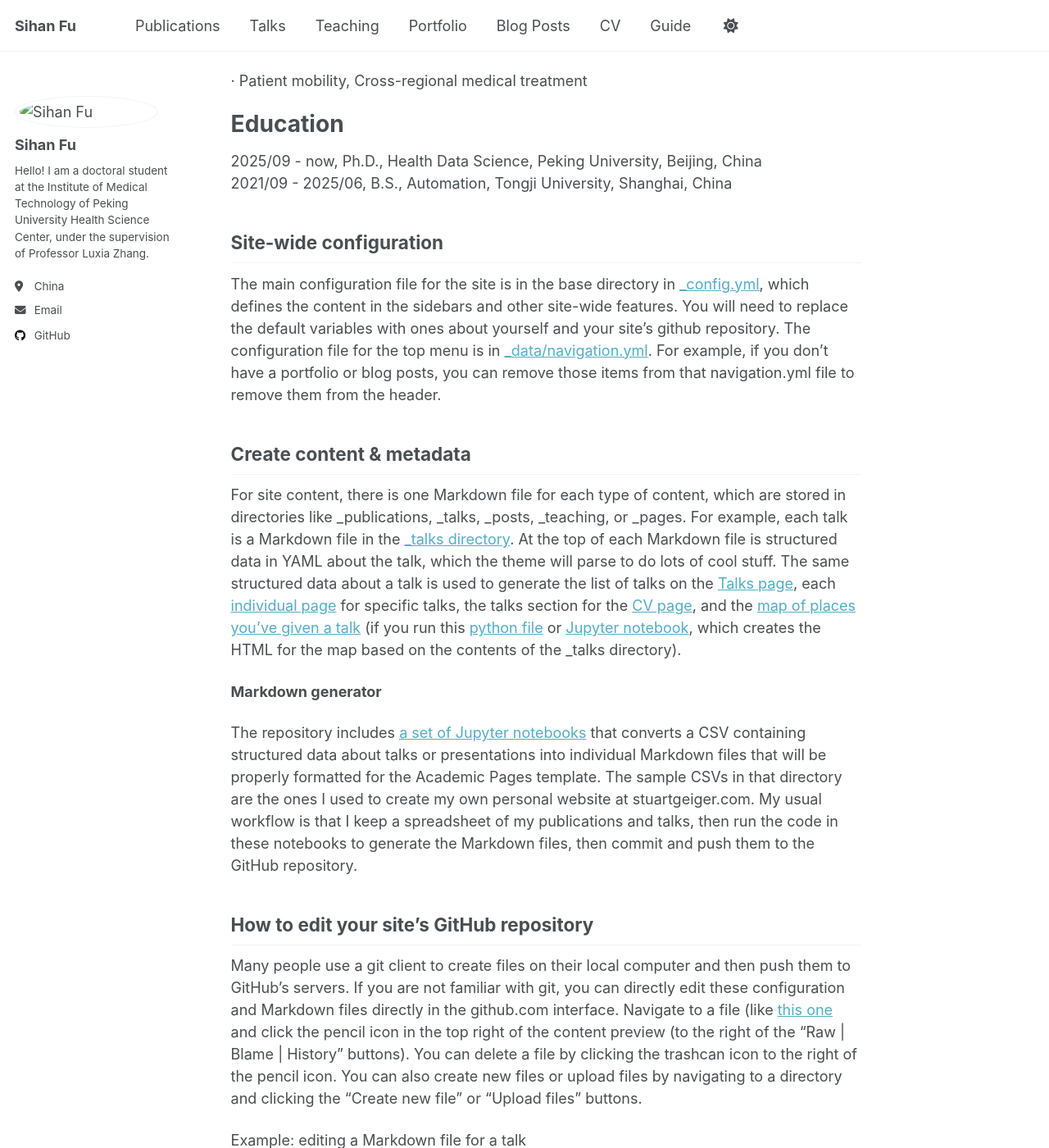
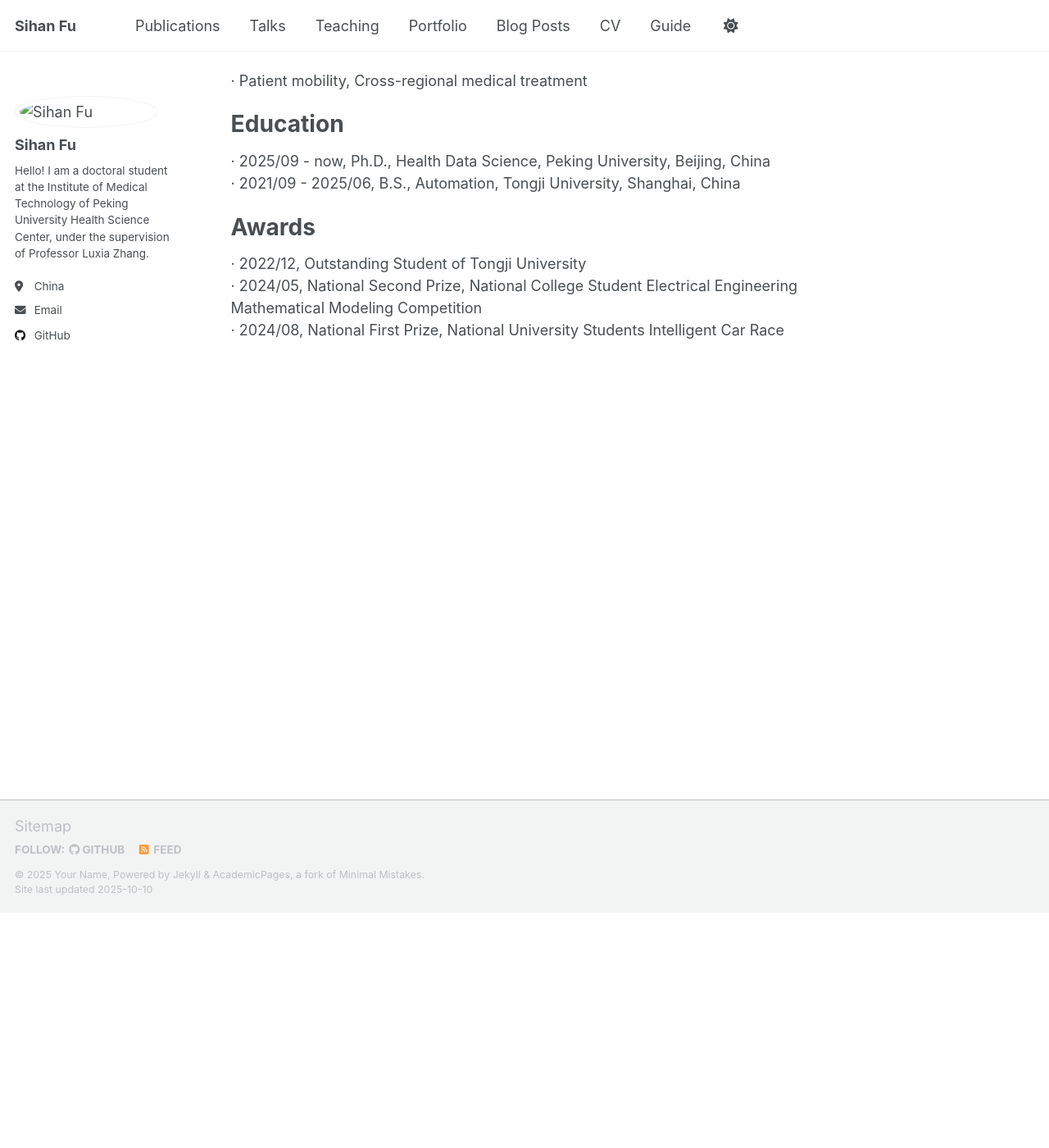
Before and after one commit to FuSihan1/FuSihan1.github.io, a Jekyll site: the page built from _pages/about.md, in a window 1280 px wide and 1400 px high, scrolled down 287 px. Shown: the whole window at 82% size. Built offline with Jekyll 4.4.1, drawn with Linux system fonts in a browser that asks for light colours; a script that is not in the unit is left out; some of the changed text lies outside the part shown.

Commit message:
Update about.md

```diff
--- a/_pages/about.md
+++ b/_pages/about.md
@@ -19,29 +19,11 @@ Reasearch Insterests
 
 Education
 ======
-2025/09 - now, Ph.D., Health Data Science, Peking University, Beijing, China
-2021/09 - 2025/06, B.S., Automation, Tongji University, Shanghai, China
+· 2025/09 - now, Ph.D., Health Data Science, Peking University, Beijing, China
+· 2021/09 - 2025/06, B.S., Automation, Tongji University, Shanghai, China
 
-Site-wide configuration
-------
-The main configuration file for the site is in the base directory in [_config.yml](https://github.com/academicpages/academicpages.github.io/blob/master/_config.yml), which defines the content in the sidebars and other site-wide features. You will need to replace the default variables with ones about yourself and your site's github repository. The configuration file for the top menu is in [_data/navigation.yml](https://github.com/academicpages/academicpages.github.io/blob/master/_data/navigation.yml). For example, if you don't have a portfolio or blog posts, you can remove those items from that navigation.yml file to remove them from the header.
-
-Create content & metadata
-------
-For site content, there is one Markdown file for each type of content, which are stored in directories like _publications, _talks, _posts, _teaching, or _pages. For example, each talk is a Markdown file in the [_talks directory](https://github.com/academicpages/academicpages.github.io/tree/master/_talks). At the top of each Markdown file is structured data in YAML about the talk, which the theme will parse to do lots of cool stuff. The same structured data about a talk is used to generate the list of talks on the [Talks page](https://academicpages.github.io/talks), each [individual page](https://academicpages.github.io/talks/2012-03-01-talk-1) for specific talks, the talks section for the [CV page](https://academicpages.github.io/cv), and the [map of places you've given a talk](https://academicpages.github.io/talkmap.html) (if you run this [python file](https://github.com/academicpages/academicpages.github.io/blob/master/talkmap.py) or [Jupyter notebook](https://github.com/academicpages/academicpages.github.io/blob/master/talkmap.ipynb), which creates the HTML for the map based on the contents of the _talks directory).
-
-**Markdown generator**
-
-The repository includes [a set of Jupyter notebooks](https://github.com/academicpages/academicpages.github.io/tree/master/markdown_generator
-) that converts a CSV containing structured data about talks or presentations into individual Markdown files that will be properly formatted for the Academic Pages template. The sample CSVs in that directory are the ones I used to create my own personal website at stuartgeiger.com. My usual workflow is that I keep a spreadsheet of my publications and talks, then run the code in these notebooks to generate the Markdown files, then commit and push them to the GitHub repository.
-
-How to edit your site's GitHub repository
-------
-Many people use a git client to create files on their local computer and then push them to GitHub's servers. If you are not familiar with git, you can directly edit these configuration and Markdown files directly in the github.com interface. Navigate to a file (like [this one](https://github.com/academicpages/academicpages.github.io/blob/master/_talks/2012-03-01-talk-1.md) and click the pencil icon in the top right of the content preview (to the right of the "Raw | Blame | History" buttons). You can delete a file by clicking the trashcan icon to the right of the pencil icon. You can also create new files or upload files by navigating to a directory and clicking the "Create new file" or "Upload files" buttons.
-
-Example: editing a Markdown file for a talk
-![Editing a Markdown file for a talk](/images/editing-talk.png)
-
-For more info
-------
-More info about configuring Academic Pages can be found in [the guide](https://academicpages.github.io/markdown/), the [growing wiki](https://github.com/academicpages/academicpages.github.io/wiki), and you can always [ask a question on GitHub](https://github.com/academicpages/academicpages.github.io/discussions). The [guides for the Minimal Mistakes theme](https://mmistakes.github.io/minimal-mistakes/docs/configuration/) (which this theme was forked from) might also be helpful.
+Awards
+======
+· 2022/12, Outstanding Student of Tongji University
+· 2024/05, National Second Prize, National College Student Electrical Engineering Mathematical Modeling Competition
+· 2024/08, National First Prize, National University Students Intelligent Car Race
```
